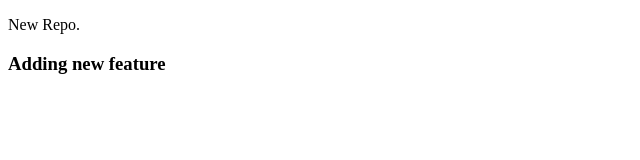
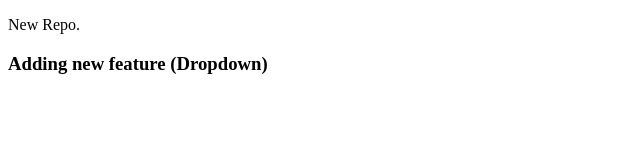
Before and after one commit to Abhijit8951/new-repo, a plain HTML site: page index.html in a window 1280 px wide. Shown: the whole page, without its empty margins (0-640 px from the left). Drawn offline with Linux system fonts and the light colour scheme.

```diff
--- a/index.html
+++ b/index.html
@@ -7,6 +7,6 @@
 </head>
 <body>
     <p>New Repo.</p>
-    <h3>Adding new feature</h3>
+    <h3>Adding new feature (Dropdown)</h3>
 </body>
 </html>
```
